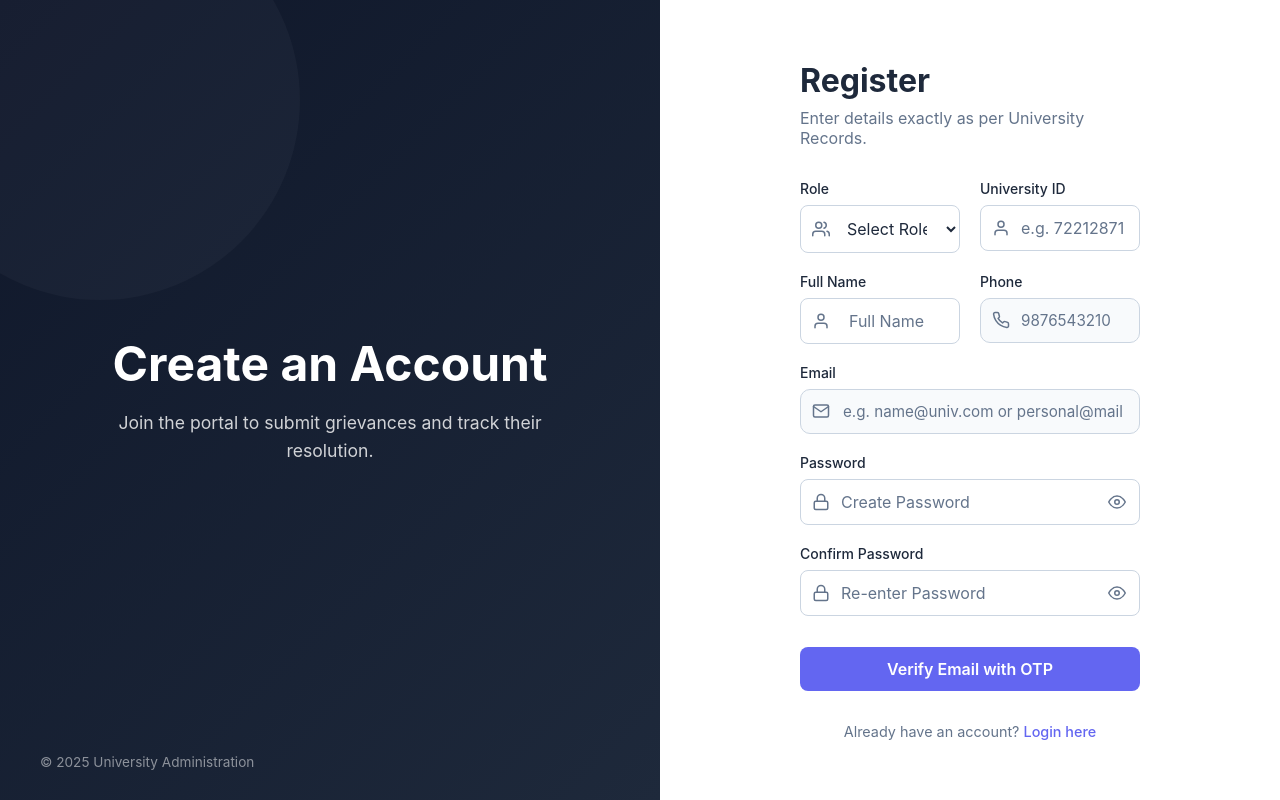
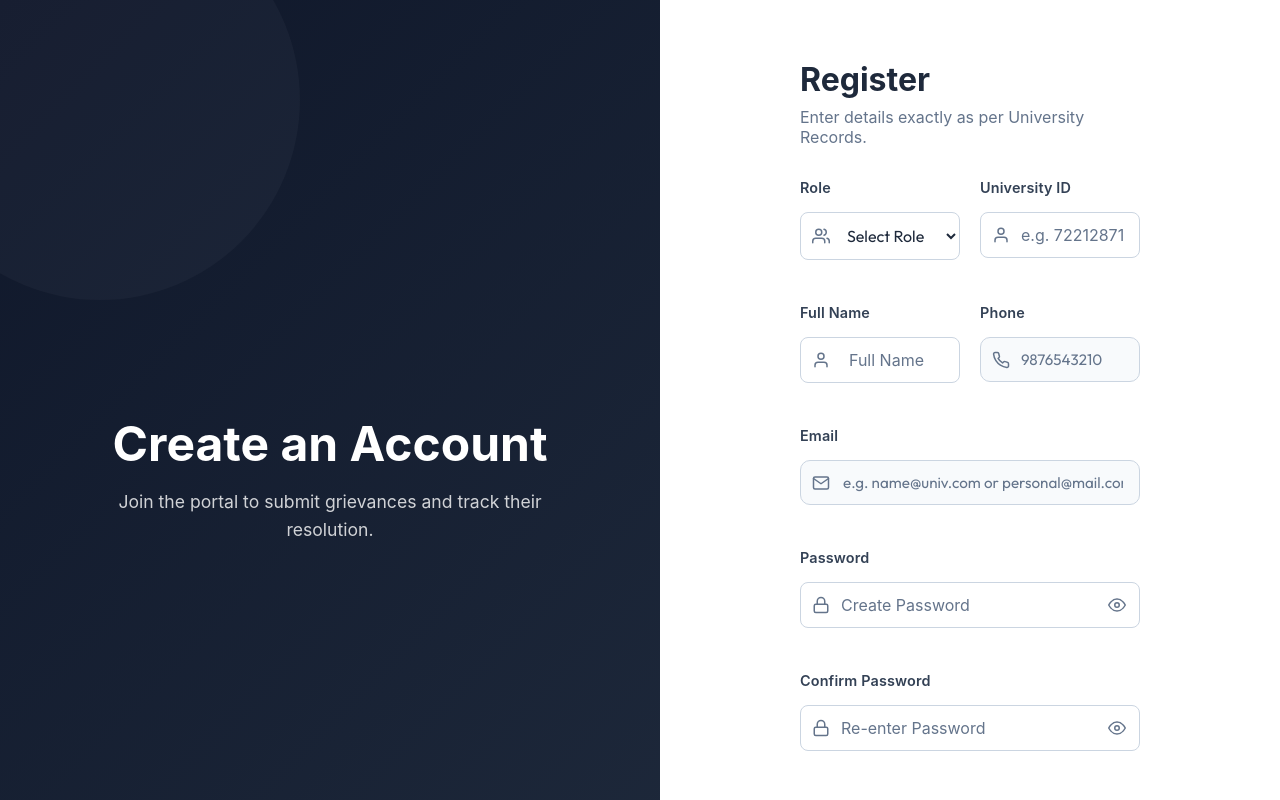
Before and after one commit to Navjot004/CTUGrievencePortal, a React (Create React App) app in the folder grievance-frontend/: page /register in a window 1280 px wide. Shown: the top 800 px of the page. Built offline with nearby package versions, Linux system fonts and the light colour scheme.

Commit message:
basic alignment issues done

```diff
--- a/grievance-frontend/src/pages/AdminDashboard.jsx
+++ b/grievance-frontend/src/pages/AdminDashboard.jsx
@@ -226,7 +226,7 @@ function AdminDashboard() {
                 <table className="grievance-table">
                   <thead>
                     <tr>
-                      <th>Student ID</th>
+                      <th>ID</th>
                       <th>Department / Category</th>
                       <th>Message</th>
                       <th>Status</th>
--- a/grievance-frontend/src/pages/AdminManageStaff.jsx
+++ b/grievance-frontend/src/pages/AdminManageStaff.jsx
@@ -170,7 +170,7 @@ const AdminManageStaff = () => {
             <li className="admin-nav-title"><span>Master Admin Panel</span></li>
           ) : (
             <>
-              <li className="admin-nav-title"><span>{myDepartment} Admin</span></li>
+              <li className="admin-nav-title" style={{ marginLeft: "20px" }}><span>{myDepartment} Admin</span></li>
               {/* Add back button for Dept Admin to go to dashboard */}
               <li><a href="#" onClick={(e) => { e.preventDefault(); navigate(-1); }} style={{ cursor: 'pointer' }}>⬅ Back to Dashboard</a></li>
             </>
--- a/grievance-frontend/src/pages/AdminStaffDashboard.jsx
+++ b/grievance-frontend/src/pages/AdminStaffDashboard.jsx
@@ -538,9 +538,9 @@ function AdminStaffDashboard() {
                   <table className="grievance-table">
                     <thead>
                       <tr>
-                        <th>Student Name</th>
+                        <th>Name</th>
                         <th>Email</th>
-                        <th>Reg. ID</th>
+                        <th>ID</th>
                         <th>Message</th>
                         <th>Submitted At</th>
                         <th className="deadline-col">Deadline</th>
@@ -573,9 +573,9 @@ function AdminStaffDashboard() {
                   <table className="grievance-table">
                     <thead>
                       <tr>
-                        <th>Student Name</th>
+                        <th>Name</th>
                         <th>Email</th>
-                        <th>Reg. ID</th>
+                        <th>ID</th>
                         <th>Message</th>
                         <th>Submitted At</th>                    <th className="deadline-col">Deadline</th>                    <th>Status</th>
                         <th>Action</th>
--- a/grievance-frontend/src/pages/Department.jsx
+++ b/grievance-frontend/src/pages/Department.jsx
@@ -244,7 +244,7 @@ function Department() {
           )}
         </div>
       </main>
-      <button className="logout-floating" onClick={handleLogout}>Logout</button>
+
     </div>
   );
 }
--- a/grievance-frontend/src/pages/SchoolAdminDashboard.jsx
+++ b/grievance-frontend/src/pages/SchoolAdminDashboard.jsx
@@ -202,7 +202,7 @@ function SchoolAdminDashboard() {
         <div style={{ display: "flex", alignItems: "center", gap: "15px" }}>
           <img src={ctLogo} alt="CT University" style={{ height: "50px" }} />
           <div className="header-content">
-            <h1>{mySchoolName || "School"} Dashboard</h1>
+            <h1 style={{ marginLeft: '15px' }}>{mySchoolName || "School"} Dashboard</h1>
             <p>
               Admin: <strong>{userId}</strong>
               {mySchoolName && <span className="status-badge status-assigned" style={{ marginLeft: '10px', fontSize: '0.8rem', display: 'inline-flex', alignItems: 'center', gap: '5px' }}>
@@ -216,7 +216,7 @@ function SchoolAdminDashboard() {
 
       <nav className="navbar">
         <ul>
-          <li className="admin-nav-title"><span>Department Issues</span></li>
+          <li className="admin-nav-title" style={{ marginLeft: '20px' }}><span>Department Issues</span></li>
           <li><Link to="/admin/manage-staff">Manage Staff</Link></li>
         </ul>
       </nav>
@@ -296,8 +296,8 @@ function SchoolAdminDashboard() {
               <table className="grievance-table">
                 <thead>
                   <tr>
-                    <th>Student ID</th>
-                    <th>Student</th>
+                    <th>ID</th>
+                    <th>Name</th>
                     <th>Assigned To</th>
                     <th>Message</th>
                     <th>Date</th>
--- a/grievance-frontend/src/styles/Dashboard.css
+++ b/grievance-frontend/src/styles/Dashboard.css
@@ -301,30 +301,102 @@ body {
   color: var(--text-dark);
 }
 
-/* ============ MODERN INPUTS ============ */
+/* ============ MODERN FORM LAYOUT & INPUTS ============ */
+form {
+  display: flex;
+  flex-direction: column;
+  gap: 24px;
+  margin-top: 10px;
+}
+
+.form-row {
+  display: grid;
+  grid-template-columns: 1fr 1fr;
+  gap: 24px;
+  align-items: start;
+}
+
+.input-group {
+  display: flex;
+  flex-direction: column;
+  gap: 8px;
+  position: relative;
+}
+
+.input-group label {
+  font-size: 0.9rem;
+  font-weight: 600;
+  color: #334155;
+  letter-spacing: 0.01em;
+}
+
 input[type="text"],
 input[type="email"],
 input[type="tel"],
+input[type="number"],
 select,
 textarea {
   width: 100%;
-  padding: 0.75rem 1rem;
-  border-radius: var(--radius-md);
-  border: 1px solid var(--input-border);
+  padding: 12px 16px;
+  border-radius: 10px;
+  border: 1px solid #cbd5e1;
   background: #f8fafc;
   font-size: 0.95rem;
-  transition: all 0.2s;
-  font-family: inherit;
+  font-family: 'Outfit', sans-serif;
+  color: #1e293b;
+  transition: all 0.25s ease;
   box-sizing: border-box;
+}
+
+input:hover,
+select:hover,
+textarea:hover {
+  background: #fff;
+  border-color: #94a3b8;
 }
 
 input:focus,
 select:focus,
 textarea:focus {
+  background: #fff;
+  border-color: var(--primary-color);
+  box-shadow: 0 0 0 4px rgba(99, 102, 241, 0.1);
+  outline: none;
+  transform: translateY(-1px);
+}
+
+/* Read-Only Input Styling */
+.read-only-input {
+  background-color: #f1f5f9 !important;
+  color: #64748b !important;
+  cursor: default;
+  border-color: #e2e8f0 !important;
+  font-weight: 500;
+}
+
+/* File Input Styling */
+.file-input {
+  padding: 10px;
   background: white;
-  border-color: var(--primary-color);
-  box-shadow: 0 0 0 3px rgba(99, 102, 241, 0.1);
-  outline: none;
+  border: 2px dashed #cbd5e1 !important;
+  cursor: pointer;
+}
+
+.file-input:hover {
+  border-color: var(--primary-color) !important;
+  background: #eff6ff;
+}
+
+/* Mobile Responsiveness for Form */
+@media (max-width: 768px) {
+  .form-row {
+    grid-template-columns: 1fr;
+    gap: 16px;
+  }
+
+  form {
+    gap: 16px;
+  }
 }
 
 .submit-btn,
@@ -333,20 +405,27 @@ textarea:focus {
   background: var(--primary-color);
   color: white;
   font-weight: 600;
-  padding: 0.8rem 1.5rem;
-  border-radius: var(--radius-md);
+  padding: 0.9rem 1.5rem;
+  border-radius: 10px;
   border: none;
   cursor: pointer;
-  transition: all 0.2s;
+  transition: all 0.2s cubic-bezier(0.4, 0, 0.2, 1);
+  font-size: 1rem;
+  letter-spacing: 0.01em;
+  margin-top: 10px;
 }
 
 .submit-btn:hover {
   background: var(--primary-hover);
-  transform: translateY(-1px);
-  box-shadow: var(--shadow-md);
+  transform: translateY(-2px);
+  box-shadow: 0 8px 20px rgba(79, 70, 229, 0.3);
 }
 
-/* ============ ENHANCED TABLE ============ */
+.submit-btn:active {
+  transform: translateY(0);
+}
+
+/* Enhancing Existing Table */
 .table-container {
   overflow-x: auto;
   border-radius: var(--radius-lg);
@@ -357,7 +436,10 @@ textarea:focus {
 .grievance-table {
   width: 100%;
   border-collapse: collapse;
-  white-space: nowrap;
+  white-space: normal;
+  /* Allow text wrapping */
+  table-layout: auto;
+  /* Let browser adjust column widths */
 }
 
 .grievance-table th {
@@ -367,13 +449,15 @@ textarea:focus {
   text-transform: uppercase;
   font-size: 0.75rem;
   letter-spacing: 0.05em;
-  padding: 1rem 1.5rem;
+  padding: 1rem 0.75rem;
+  /* Reduced padding */
   text-align: left;
   border-bottom: 1px solid #e2e8f0;
 }
 
 .grievance-table td {
-  padding: 1rem 1.5rem;
+  padding: 1rem 0.75rem;
+  /* Reduced padding */
   border-bottom: 1px solid #f1f5f9;
   font-size: 0.9rem;
   color: var(--text-dark);
@@ -395,10 +479,9 @@ textarea:focus {
   display: block;
   width: 100%;
   max-width: 100%;
-  white-space: nowrap !important;
-  overflow: hidden !important;
-  text-overflow: ellipsis !important;
-  word-break: normal !important;
+  white-space: nowrap;
+  overflow: hidden;
+  text-overflow: ellipsis;
 }
 
 
@@ -441,8 +524,8 @@ textarea:focus {
 
 /* Ensure Action Column is wide enough */
 .grievance-table td:last-child {
-  min-width: 330px;
-  /* Increased to fit Assign, Resolve, Reject comfortably */
+  min-width: 120px;
+  /* Reduced from 330px to avoid huge empty space when only 'Chat' button is present */
 }
 
 .action-btn {
```
